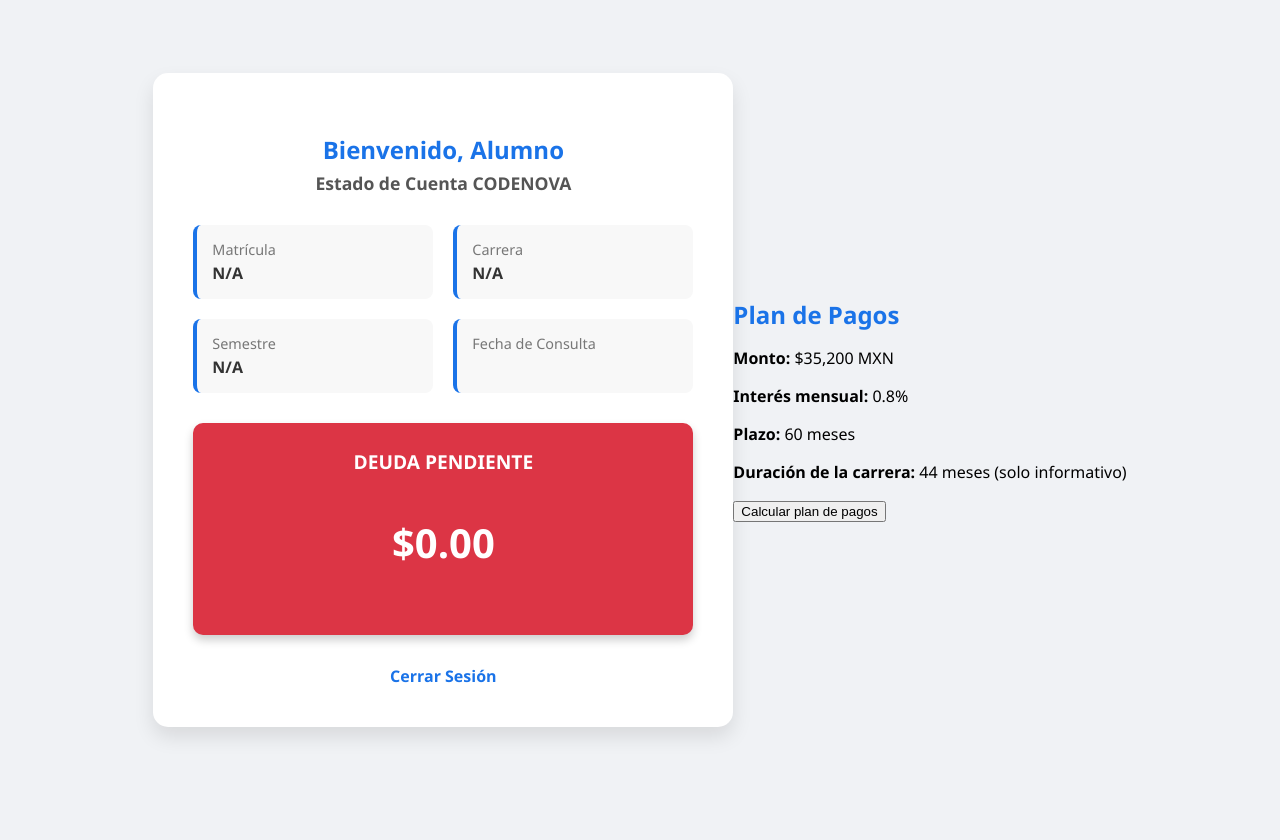
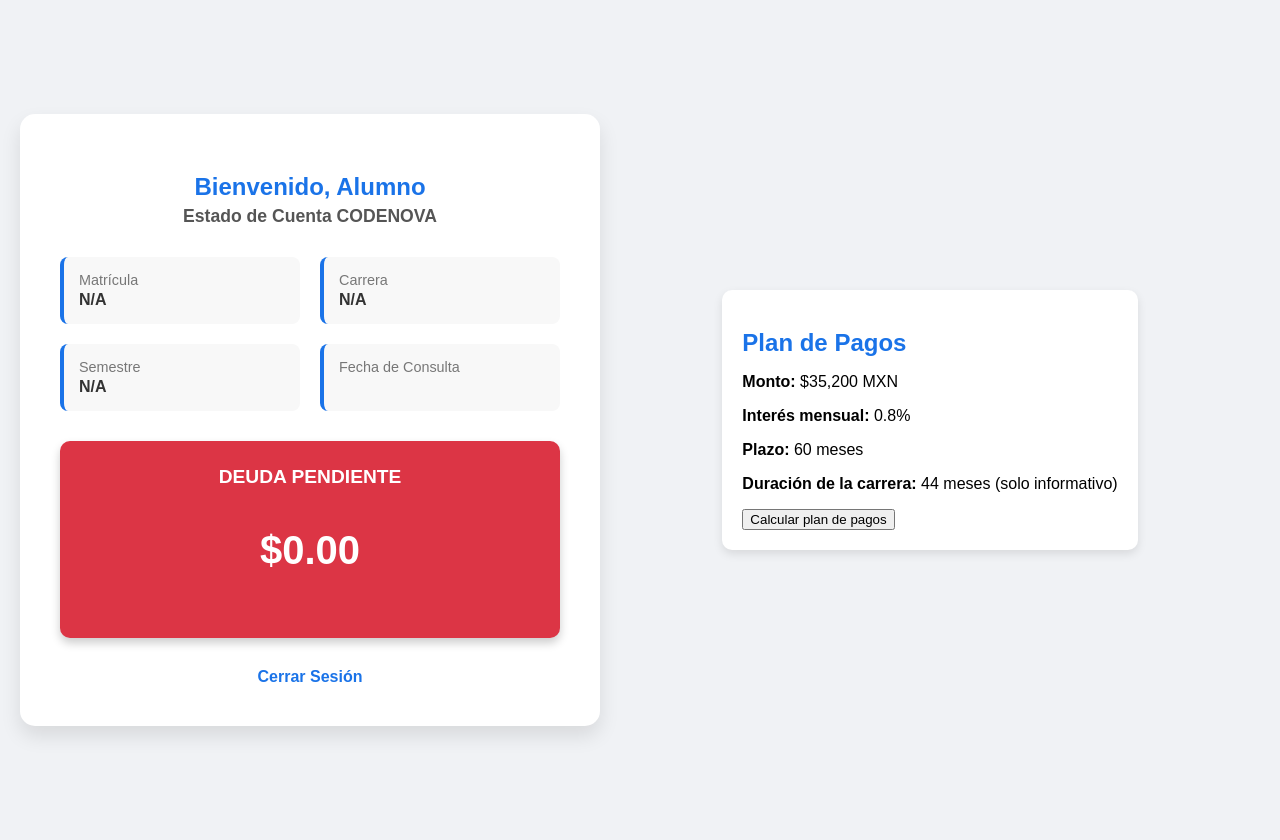
Before and after one commit to 454545aam/credinet-web, a Flask app: template templates/tablero_alumno.html in a window 1280 px wide. Before the commit the page ends 737 px from the top, so only its background shows below. Run offline with Flask 3, Linux system fonts and the light colour scheme; the template is opened without the code that fills it, so the values that code supplies are empty; some libraries are stand-ins or nearby versions.

Commit message:
Modificacion en alumno3

```diff
--- a/templates/tablero_alumno.html
+++ b/templates/tablero_alumno.html
@@ -138,7 +138,40 @@
 
 
 
-
+ <style>
+    body {
+      font-family: Arial, sans-serif;
+      padding: 20px;
+      background: #f0f2f5;
+    }
+    .simulador {
+      max-width: 600px;
+      margin: auto;
+      background: #fff;
+      padding: 20px;
+      border-radius: 10px;
+      box-shadow: 0 4px 10px rgba(0,0,0,0.1);
+    }
+    input[type="range"], input[type="number"] {
+      width: 100%;
+      margin-bottom: 10px;
+    }
+    table {
+      width: 100%;
+      border-collapse: collapse;
+      margin-top: 15px;
+    }
+    table, th, td {
+      border: 1px solid #ccc;
+    }
+    th, td {
+      padding: 8px;
+      text-align: right;
+    }
+    th {
+      background: #eee;
+    }
+  </style>
 <div class="simulador">
   <h2>Plan de Pagos </h2>
 
```
